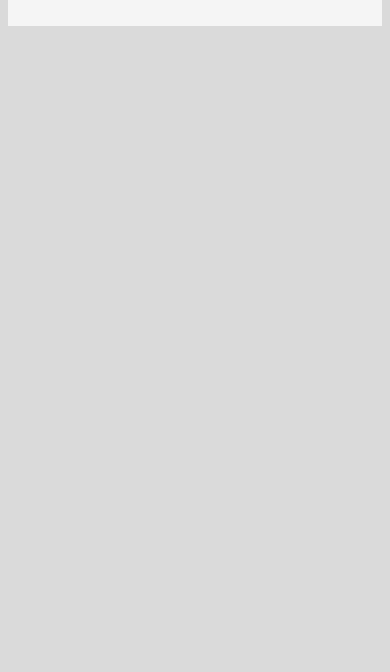
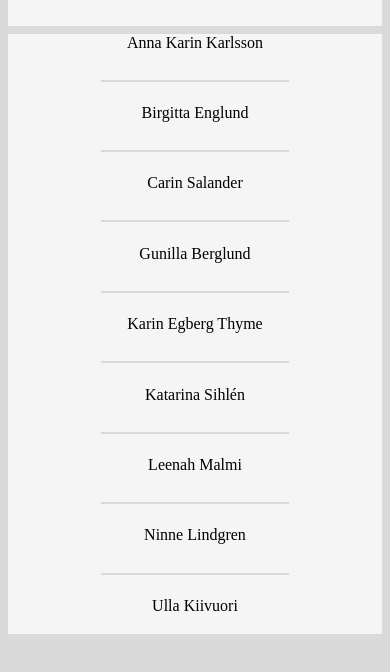
Before and after one commit to NTIG-Umea/wu1-projekt-PTSkAlman, a plain HTML site: page docs/index.html in a window 390 px wide. Shown: the part 72-744 px from the top of the page. Drawn offline with Linux system fonts and the light colour scheme.

Commit message:
Terapeut lista
lista på mobilen

```diff
--- a/docs/index.html
+++ b/docs/index.html
@@ -8,10 +8,25 @@
   <link rel="stylesheet" href="stylesheets/style.css">
 </head>
 <body>
-  <div class="header">
-    <div class="navcontent">
-    <h1 class="navtext">Bildterapihuset</h1>
-    <svg class="hamburger" xmlns="http://www.w3.org/2000/svg" width="24" height="24" viewBox="0 0 24 24"><path d="M24 6h-24v-4h24v4zm0 4h-24v4h24v-4zm0 8h-24v4h24v-4z"/></svg>
+  <div class="container">
+    <div class="header">
+      <div class="navcontent">
+      <h1 class="navtext">Bildterapihuset</h1>
+      <svg class="hamburger" xmlns="http://www.w3.org/2000/svg" width="24" height="24" viewBox="0 0 24 24"><path d="M24 6h-24v-4h24v4zm0 4h-24v4h24v-4zm0 8h-24v4h24v-4z"/></svg>
+      </div>
+    </div>
+    <div class="content">
+      <ul class="terapeuter">
+        <li class="literapeut">Anna Karin Karlsson</li>
+        <li class="literapeut">Birgitta Englund</li>
+        <li class="literapeut">Carin Salander</li>
+        <li class="literapeut">Gunilla Berglund</li>
+        <li class="literapeut">Karin Egberg Thyme</li>
+        <li class="literapeut">Katarina Sihlén</li>
+        <li class="literapeut">Leenah Malmi</li>
+        <li class="literapeut">Ninne Lindgren</li>
+        <li class="pb-10">Ulla Kiivuori</li>
+      </ul>
     </div>
   </div>
 </body>
--- a/docs/stylesheets/style.css
+++ b/docs/stylesheets/style.css
@@ -7,11 +7,22 @@ body {
   background-color: #DADADA;
 }
 
+.pb-10 {
+  padding-bottom: 10%;
+}
+
 .header {
   width: 96%;
   height: 90px;
   margin: 2%;
   background-color: #f5f5f5;
+}
+
+.content {
+  background-color: #f5f5f5;
+  margin: 2%;
+  width: 96%;
+  height: 600px;
 }
 
 .navcontent {
@@ -30,7 +41,21 @@ body {
   margin: 2%;
 }
 
-.container {
-  width: 80%;
-  margin: 0 auto;
+.terapeuter {
+  position: relative;
+  padding: 0;
+  margin: 0;
+  height: 100%;
+  width: 50%;
+  list-style: none;
+  text-align: center;
+  flex-direction: column;
+  display: flex;
+  justify-content: space-between;
+  left: 25%;
 }
+
+.literapeut {
+  border-bottom: 2px solid #DADADA;
+  padding-bottom: 15%;
+}
```
